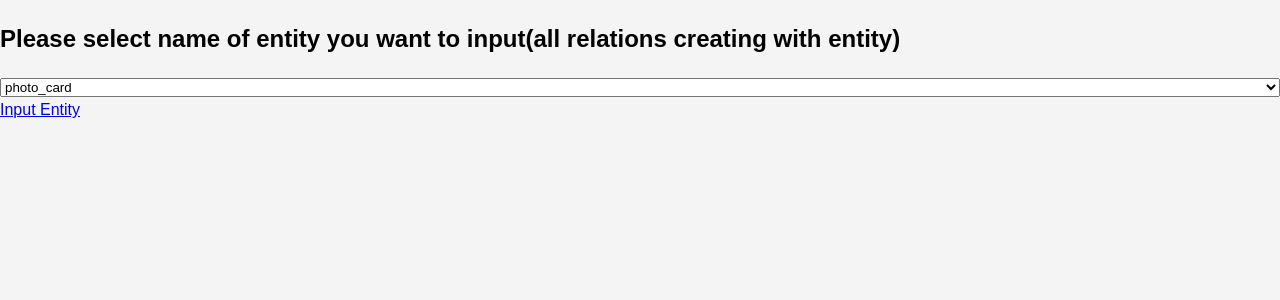
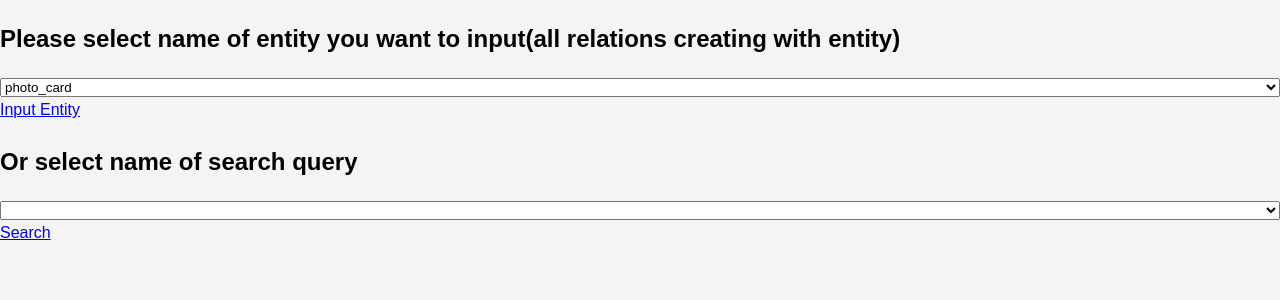
Before and after one commit to dbws-team/CardHub, a Flask app: page /maintenance in a window 1280 px wide. Shown: the top 300 px of the page. Run offline with Flask 3, Linux system fonts and the light colour scheme; lists and menus that the app fills with data are empty.

Commit message:
hihihihihih

```diff
--- a/Assignment_5/templates/maintenance.html
+++ b/Assignment_5/templates/maintenance.html
@@ -17,6 +17,14 @@
 
 <a class="input_entity" href="maintenance/cardset">Input Entity</a>
 
+<h2>Or select name of search query</h2>
+<select name="search" id="search">
+    {% for search in search_queries %}
+    <option value="{{ search }}">{{ search }}</option>
+    {% endfor %}
+</select>
+<a class="input_search" href="maintenance/search/driver_stats">Search</a>
+
 <script>
     var id;
     $('#entity').on('change', function () {
@@ -24,6 +32,12 @@
         const new_href = "maintenance/" + id;
         $('.input_entity').attr('href', new_href);
     });
+    var id2;
+    $('#search').on('change', function () {
+        id2 = $(this).val();
+        const new_href = "maintenance/search/" + id2
+        $('.input_search').attr('href', new_href);
+    });
 </script>
 
 </body>
```
